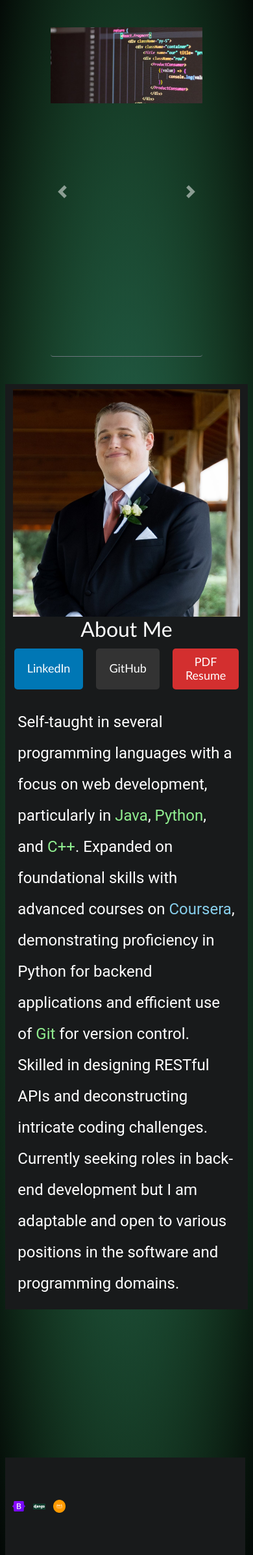
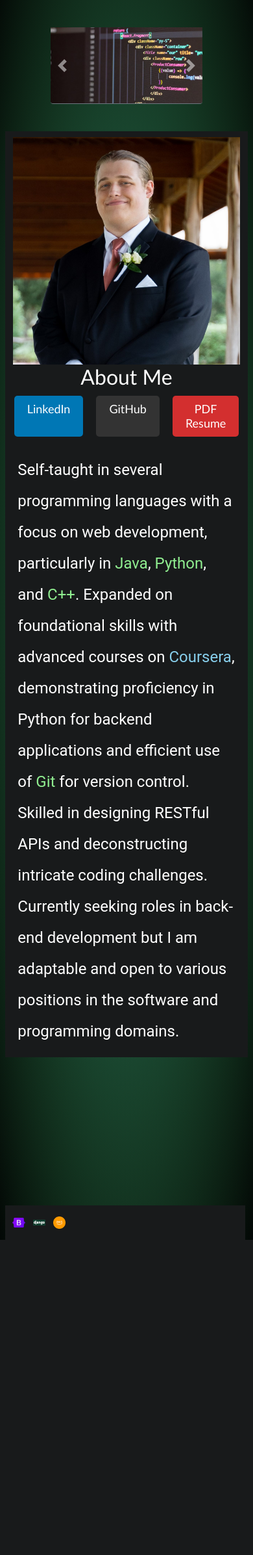
Before and after one commit to JoshuaKar/resume-site-repo, a Django app: template resumesite/resumeapp/templates/home.html in a window 390 px wide. Shown: the part 57-2450 px from the top of the page at 65% size. After the commit the page ends 1965 px from the top, so only its background shows below. Run offline with Django 4.2, Linux system fonts and the light colour scheme; the template is opened without the code that fills it, so the values that code supplies are empty.

Commit message:
Mobile Optimization

```diff
--- a/resumesite/resumeapp/static/style.css
+++ b/resumesite/resumeapp/static/style.css
@@ -42,7 +42,7 @@ a:hover, a:visited, a:link{
 }
 
 .carousel {
-    height: 60vh;
+    height: max-content;
     width: 60vw;
     overflow: hidden;
 }
@@ -94,7 +94,7 @@ a:hover, a:visited, a:link{
     margin-right: 2vw;
     color: white;
     background-color: rgb(24, 26, 27);
-    height: 150px;
+    height: auto;
     z-index: 3;
 }
 
@@ -118,6 +118,8 @@ h3{
     height: auto;
     width: 5vw;
     margin-left: 3vw;
+    margin-top: 2vh;
+    margin-bottom: 2vh;
 }
 
 #about-block {
@@ -128,15 +130,10 @@ h3{
     height: auto;
     margin-bottom: 7vh;
 }
-@media (max-width: 1024px) {
-    #about-block {
-        flex-direction: column;
-        align-items: center;
-    }
-}
+
 
 .linkedin-button, .github-button,.pdf-button {
-    display: inline-flex;
+    display: inline-block;
     align-items: center;
     justify-content: center;
     padding: 10px 20px;
@@ -184,13 +181,17 @@ h2, h1{
     width: 100%;
 }
 #education-wrapper, #skills-wrapper, #work-wrapper{
+    padding:0;
     margin-top: 5vh;
+    margin-left: 3vw;
     margin-right: 3vw;
 }
 #project-wrapper{
+    padding: 0;
     margin-left: 2vw;
     margin-right: 2vw;
 }
+
 #projectCarousel{
     margin-left: 2vw;
     width: 100vw;
@@ -269,7 +270,19 @@ h2, h1{
     margin-left: 4vw;
     margin-right: 4vw;
 }
+@media (max-width: 1024px) {
+    #about-block {
+        flex-direction: column;
+        align-items: center;
+    }
 
+    #project-wrapper {
+        display: flex;
+        flex-direction: row;
+        align-content: flex-end;
+        justify-content: center !important;
+        }
+}
 body{
     background-size: 100% 100%;
     background-position: 0px 0px,0px 0px;
```
